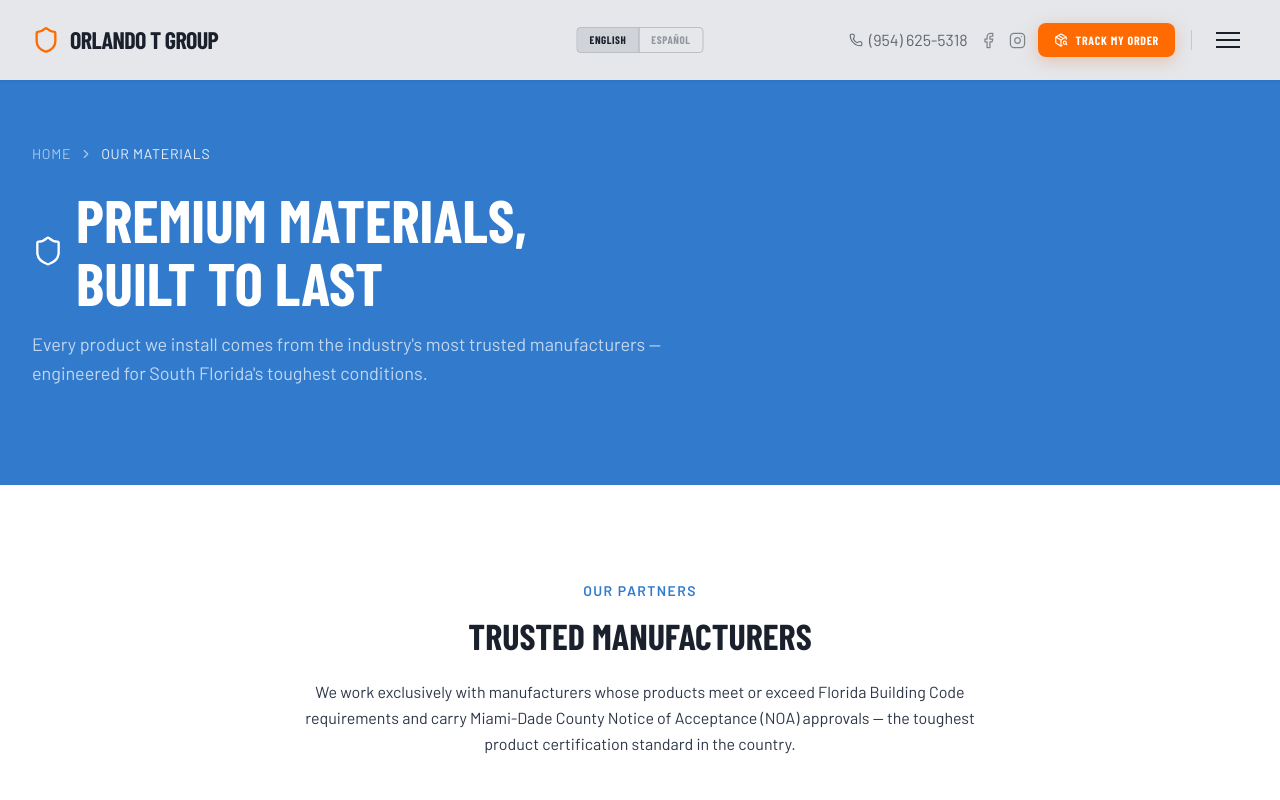
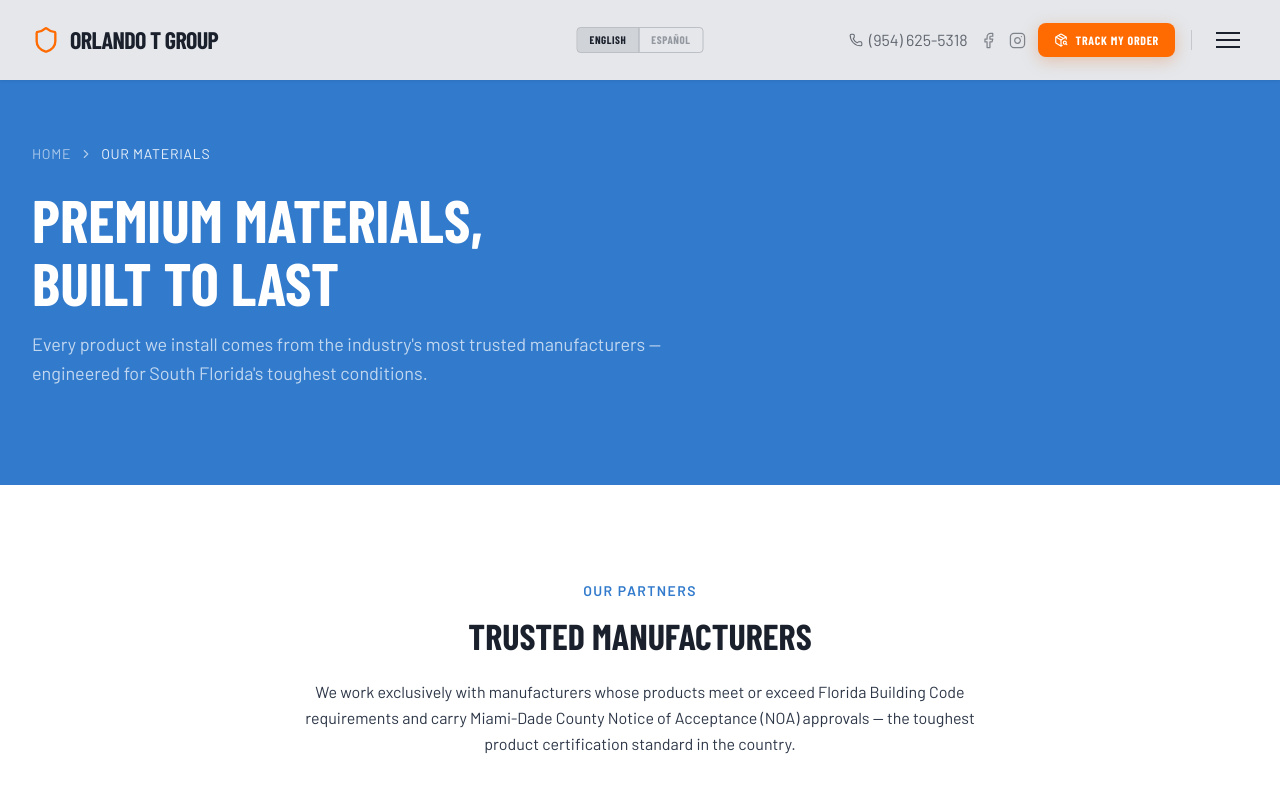
Before and after one commit to orlandott/otg-website, a Next.js app: page /materials in a window 1280 px wide. Shown: the top 800 px of the page. Built offline with nearby package versions, Linux system fonts and the light colour scheme.

Commit message:
feat(ui): remove hero section icons from donations, materials, and free-maintenance pages

```diff
--- a/src/app/donations/page.tsx
+++ b/src/app/donations/page.tsx
@@ -2,7 +2,7 @@
 
 import { motion } from "framer-motion";
 import Link from "next/link";
-import { ChevronRight, Heart, Leaf, Wind } from "lucide-react";
+import { ChevronRight, Leaf, Wind } from "lucide-react";
 
 const orgs = [
   {
@@ -48,18 +48,13 @@ export default function DonationsPage() {
             <span className="text-white/90">Donations</span>
           </nav>
 
-          <motion.div
-            className="flex items-center gap-3 mb-4"
+          <motion.h1
+            className="font-heading font-bold text-white uppercase leading-[1.05] mb-4"
+            style={{ fontSize: "clamp(36px, 5vw, 60px)" }}
             {...fadeUp}
           >
-            <Heart className="w-8 h-8 text-accent flex-shrink-0" strokeWidth={1.75} />
-            <h1
-              className="font-heading font-bold text-white uppercase leading-[1.05]"
-              style={{ fontSize: "clamp(36px, 5vw, 60px)" }}
-            >
-              Supporting Our Planet
-            </h1>
-          </motion.div>
+            Supporting Our Planet
+          </motion.h1>
 
           <motion.p
             className="mt-2 text-white/70 font-body text-lg max-w-2xl leading-relaxed"
--- a/src/app/free-maintenance/page.tsx
+++ b/src/app/free-maintenance/page.tsx
@@ -33,22 +33,17 @@ export default function FreeMaintenancePage() {
             <span className="text-white/90">{p.breadcrumb}</span>
           </nav>
 
-          <motion.div
-            className="flex items-center gap-3 mb-4"
+          <motion.h1
+            className="font-heading font-bold text-white uppercase leading-[1.05] mb-4"
+            style={{ fontSize: "clamp(36px, 5vw, 60px)" }}
             initial={{ opacity: 0, y: 20 }}
             animate={{ opacity: 1, y: 0 }}
             transition={{ duration: 0.5 }}
           >
-            <Wrench className="w-8 h-8 text-white flex-shrink-0" strokeWidth={1.75} />
-            <h1
-              className="font-heading font-bold text-white uppercase leading-[1.05]"
-              style={{ fontSize: "clamp(36px, 5vw, 60px)" }}
-            >
-              {p.heading.split("\n").map((line, i) => (
-                <span key={i}>{line}{i === 0 && <br />}</span>
-              ))}
-            </h1>
-          </motion.div>
+            {p.heading.split("\n").map((line, i) => (
+              <span key={i}>{line}{i === 0 && <br />}</span>
+            ))}
+          </motion.h1>
 
           <motion.p
             className="mt-2 text-white/70 font-body text-lg max-w-2xl leading-relaxed"
--- a/src/app/materials/page.tsx
+++ b/src/app/materials/page.tsx
@@ -52,22 +52,17 @@ export default function MaterialsPage() {
             <span className="text-white/90">{p.breadcrumb}</span>
           </nav>
 
-          <motion.div
-            className="flex items-center gap-3 mb-4"
+          <motion.h1
+            className="font-heading font-bold text-white uppercase leading-[1.05] mb-4"
+            style={{ fontSize: "clamp(36px, 5vw, 60px)" }}
             initial={{ opacity: 0, y: 20 }}
             animate={{ opacity: 1, y: 0 }}
             transition={{ duration: 0.5 }}
           >
-            <Shield className="w-8 h-8 text-white flex-shrink-0" strokeWidth={1.75} />
-            <h1
-              className="font-heading font-bold text-white uppercase leading-[1.05]"
-              style={{ fontSize: "clamp(36px, 5vw, 60px)" }}
-            >
-              {p.heading.split("\n").map((line, i) => (
-                <span key={i}>{line}{i === 0 && <br />}</span>
-              ))}
-            </h1>
-          </motion.div>
+            {p.heading.split("\n").map((line, i) => (
+              <span key={i}>{line}{i === 0 && <br />}</span>
+            ))}
+          </motion.h1>
 
           <motion.p
             className="mt-2 text-white/70 font-body text-lg max-w-2xl leading-relaxed"
```
